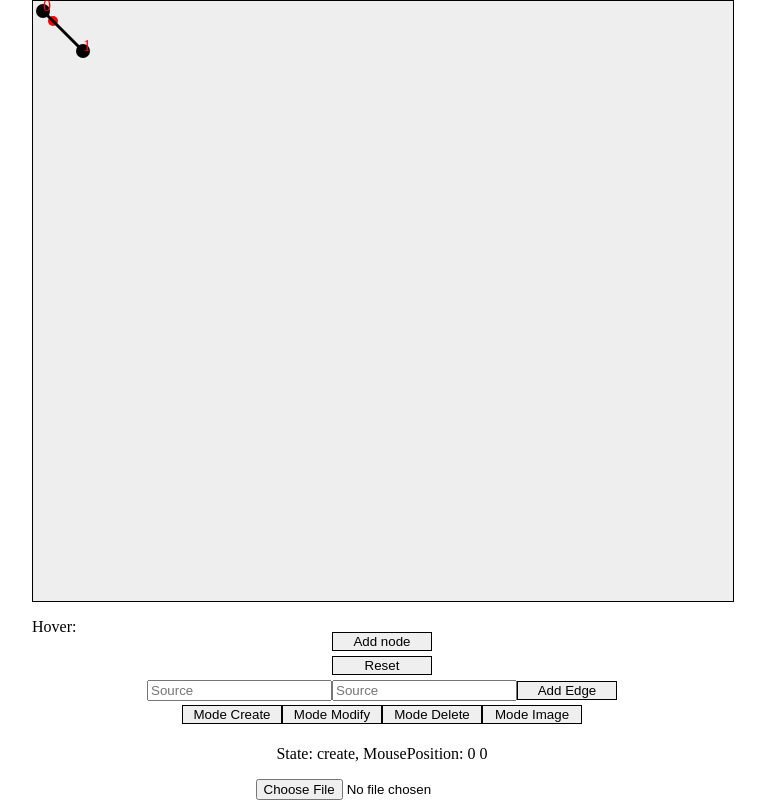
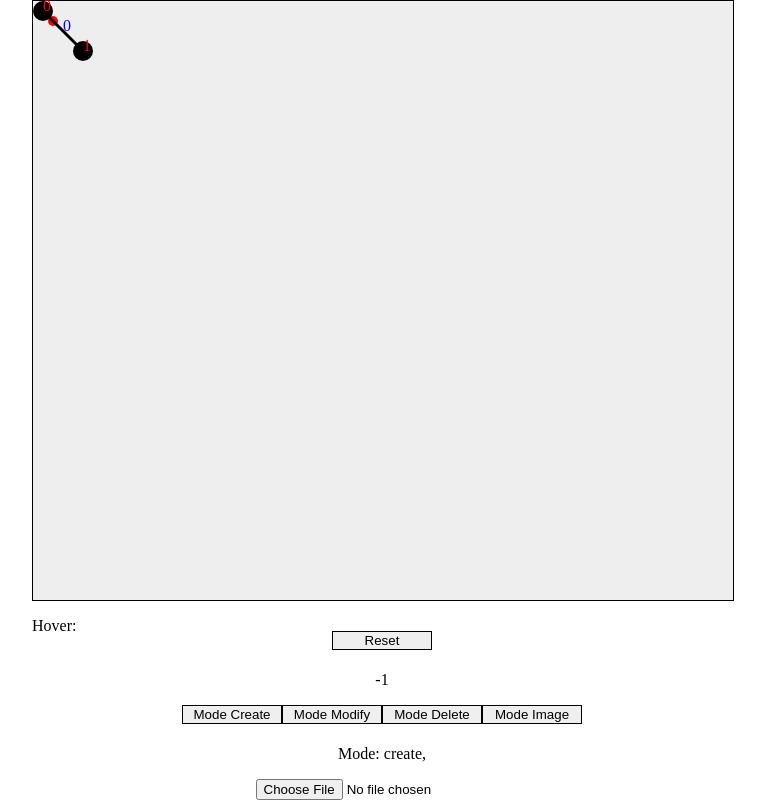
Before and after one commit to carlosfy/graph-drawer, a React (Create React App) app: page / in a window 1280 px wide. Shown: the whole page, without its empty margins (258-1023 px from the left). Built offline with nearby package versions, Linux system fonts and the light colour scheme.

Commit message:
code cleaned, no more useState at all

```diff
--- a/src/App.jsx
+++ b/src/App.jsx
@@ -5,9 +5,34 @@ import Drawer from './components/Drawer'
 import { every } from 'd3-array';
 import { packSiblings } from 'd3-hierarchy';
 
+const initialState = {
+  mode: 'create',
+  container: '',
+  dimensions: { width: 700, height: 700 },
+
+  nodes: [{ id: 0, x: 10, y: 10 }, { id: 1, x: 50, y: 50 }],
+  nextNodeId: 2,
+
+  edges: [{ id: 0, source: 0, target: 1, value: 0 }],
+  sourceEdge: -1,
+  nextEdgeId: 1,
+
+  adj: [[0, 1], [1, 0]],
+
+  sourceImage: '',
+  imagePosition: { x: 0, y: 0 },
+  imageState: 0,
+  firstClick: { x: 0, y: 0 }
+}
+
+
+
 function reducer(state, action) {
   console.log("dispatch used")
   switch (action.type) {
+    case 'reset':
+      document.getElementById('upload2').value = null;
+      return initialState;
     case 'change-sourceImage':
       return {
         ...state,
@@ -45,13 +70,14 @@ function reducer(state, action) {
               }
               break;
             case 'node':
+              // Creation of and edge
               if (state.sourceEdge < 0) {
                 return ({ ...state, edgeState: 1, sourceEdge: action.event.target.id })
               }
               else {
                 if (action.event.target.id < 0 || typeof state.adj[state.sourceEdge] === 'undefined' || typeof state.adj[state.sourceEdge][action.event.target.id] === 'undefined' || state.adj[state.sourceEdge][action.event.target.id] === 1) return ({ ...state });
                 let newId = state.nextEdgeId;
-                let newEdge = { id: newId, source: state.sourceEdge, target: action.event.target.id }
+                let newEdge = { id: newId, source: parseInt(state.sourceEdge), target: parseInt(action.event.target.id), value: 0 }
                 let newAdj = [...state.adj];
                 newAdj[state.sourceEdge][action.event.target.id] = 1;
                 return ({
@@ -84,6 +110,8 @@ function reducer(state, action) {
                   imageState: 1
                 }
               }
+            default:
+              return { ...state }
           }
           break;
         case 'modify':
@@ -128,284 +156,44 @@ function reducer(state, action) {
 
 
 function App() {
-  const [state, dispatch] = useReducer(reducer, {
-    mode: 'create',
-    container: '',
-    dimensions: { width: 700, height: 700 },
+  const [state, dispatch] = useReducer(reducer, initialState);
 
-    nodes: [{ id: 0, x: 10, y: 10 }, { id: 1, x: 50, y: 50 }],
-    nextNodeId: 2,
-
-    edges: [{ id: 0, source: 0, target: 1 }],
-    sourceEdge: -1,
-    targetEdge: -1,
-    nextEdgeId: 1,
-    edgeState: 0,
-
-    adj: [[0, 1], [1, 0]],
-
-    sourceImage: '',
-    imagePosition: { x: 0, y: 0 },
-    imageState: 0,
-    firstClick: { x: 0, y: 0 }
-  });
+  const reset = () => {
+    dispatch({ type: 'reset' })
+  }
 
 
-
-  const [mode, setMode] = useState("create")
-  const [container, setContainer] = useState()
-  const [dimensions, setDimensions] = useState({ width: 700, height: 700 })
-  const [mousePosition, setMousePosition] = useState({ x: 0, y: 0 })
-
-  const [nodes, setNodes] = useState([{ id: 0, x: 10, y: 10 }, { id: 1, x: 50, y: 50 }]);
-  const [nextNodeId, setNextNodeId] = useState(2)
-
-  const [edges, setEdges] = useState([{ id: 0, source: 0, target: 1 }]);
-  const [sourceEdge, setSourceEdge] = useState()
-  const [targetEdge, setTargetEdge] = useState()
-  const [nextEdgeId, setNextEdgeId] = useState(1)
-  const [edgeState, setEdgeState] = useState(0)
-
-  const [adj, setAdj] = useState([[0, 1], [1, 0]])
-
-  const [sourceImage, setSourceImage] = useState('')
-  const [imagePosition, setImagePosition] = useState({ x: 0, y: 0 })
-  const [imageState, setImageState] = useState(0)
-  const [firstClick, setFirstClick] = useState({ x: 0, y: 0 })
-
-
-  const svgRef = useRef();
-
-  const handleMouseMove = useCallback(event => {
-    const { clientX, clientY } = event;
-    setMousePosition({ x: clientX, y: clientY })
-  }, [setMousePosition])
-
-
-  const changeDistances = (element) => {
-    setContainer(hola => element)
-  }
-
-  // Global modications
-  const reset = () => {
-    setNodes([]);
-    setNextNodeId(0);
-    setAdj([])
-    setEdges([])
-  }
-
-  // Node modification
-  // Base function
-  const getNextNodeId = () => {
-    let id = nextNodeId;
-    setNextNodeId(i => i + 1);
-    return id;
-  }
-
-  const addNodeCoordinates = (x, y) => {
-    let newId = getNextNodeId();
-    // console.log('new node, x:' + x + ' y: ' + y);
-    setNodes([...nodes, { id: newId, x: x, y: y }]);
-    setAdj(adj => [...adj.map(ele => [...ele, 0]), Array(adj.length + 1).fill(0)]);
-  }
-
-  const addRandomNode = () => {
-    let newX = Math.floor(Math.random() * dimensions.width)
-    let newY = Math.floor(Math.random() * dimensions.height)
-    addNodeCoordinates(newX, newY);
-  }
-
-  const addNodeClick = (event, element) => {
-    if (!element) { console.log(event.target.parent); return };
-    let newX = event.clientX - element.offsetLeft;
-    let newY = event.clientY - element.offsetTop;
-    addNodeCoordinates(newX, newY)
-  }
-
-  const addNodeMouse = (event) => {
-    let newX = event.clientX - container.offsetLeft;
-    let newY = event.clientY - container.offsetTop;
-    addNodeCoordinates(newX, newY)
-  }
-
-  const deleteNode = (id) => {
-    let currentNode = nodes.filter(ele => ele.id == id)[0];
-    edges.forEach(ele => {
-      if (ele.source == id || ele.target == id) deleteEdge(ele.id);
-    })
-    setTimeout(
-      setNodes(current => {
-        return current.filter(ele => ele.id != id)
-      }), 50
-    )
-
-
-  }
-
-  // Edges
-  // Basic functions
-  const getNextEdgeId = () => {
-    let id = nextEdgeId;
-    setNextEdgeId(i => i + 1);
-    return id;
-  }
-
-  const addEdge = (source, target) => {
-    if (source < 0 || target < 0 || typeof adj[source] === 'undefined' || typeof adj[source][target] === 'undefined' || adj[source][target] === 1) return;
-    // if (typeof adj[source] === 'undefined') return;
-    // if (typeof adj[source][target] === 'undefined') return;
-    // if (adj[source][target] === 1) return;
-    let newId = getNextEdgeId();
-    setEdges([...edges, { id: newId, source: source, target: target }])
-    setAdj(adj => {
-      adj[source][target] = 1;
-      return adj;
-    })
-  }
-
-  const deleteEdge = (id) => {
-    let edge = edges.filter(edge => edge.id == id)[0]
-    setAdj(adj => {
-      adj[edge.source][edge.target] = 0;
-      return adj;
-    })
-    setEdges(currentEdges => currentEdges.filter(edge => edge.id != id));
-  }
-
-  const addEdgeCall = () => {
-
-    addEdge(sourceEdge, targetEdge);
-    setSourceEdge();
-    setTargetEdge();
-  }
-
-  const handleClick = (event) => {
-    // dispatch({ type: 'change-mode', mode: 'modify' })
-
-    switch (mode) {
-      case "create":
-        switch (event.target.className.baseVal) {
-          case 'theSvg':
-          case 'theImage':
-            if (sourceEdge) {
-              setSourceEdge(-1);
-              setEdgeState(0);
-            }
-            else {
-              addNodeMouse(event);
-            }
-
-            break;
-
-          case 'node':
-            if (edgeState === 0) {
-              setSourceEdge(event.target.id);
-              setEdgeState(1)
-            }
-            else {
-              setTargetEdge(event.target.id);
-              addEdge(sourceEdge, event.target.id);
-              setEdgeState(0);
-              setSourceEdge(null);
-              setTargetEdge(null);
-            }
-            break;
-          default:
-            break;
-        }
-        break;
-      case 'delete':
-        switch (event.target.className.baseVal) {
-          case 'edge':
-            deleteEdge(event.target.id)
-            break;
-          case 'node':
-            console.log('mode delete>node')
-            deleteNode(event.target.id);
-            break;
-
-        }
-        break;
-      case 'image':
-        console.log('mode:image')
-        switch (event.target.className.baseVal) {
-          case 'theImage':
-            console.log('case:theImg')
-            if (imageState == 1) {
-              setImagePosition(currentPosition => {
-                return { x: currentPosition.x + event.clientX - firstClick.x, y: currentPosition.y + event.clientY - firstClick.y }
-
-              })
-              setFirstClick({ x: 0, y: 0 })
-              setImageState(0)
-            }
-            else {
-              setFirstClick({ x: event.clientX, y: event.clientY })
-              setImageState(1)
-            }
-            break;
-          default:
-            if (imageState == 1) {
-              setImagePosition(currentPosition => {
-                return { x: currentPosition.x + event.clientX - firstClick.x, y: currentPosition.y + event.clientY - firstClick.y }
-
-              })
-              setFirstClick({ x: 0, y: 0 })
-              setImageState(0)
-            }
-        }
-        break;
-    }
-  }
 
 
 
   // Image
   function handleImageUpload() {
-
     var image = document.getElementById("upload2").files[0];
-
     var reader = new FileReader();
 
     reader.onload = function (e) {
-      setSourceImage(ele => e.target.result)
       dispatch({ type: 'change-sourceImage', source: e.target.result })
-
     }
 
     reader.readAsDataURL(image);
-
   }
-
-  useEffect(() => {
-    // changeDistances(container);
-
-
-  }, [])
-
-
-
 
   return (
     <React.Fragment>
-      <Drawer state={state} dispatchar={dispatch} firstClick={firstClick} imageState={imageState} imagePosition={imagePosition} mousePosition={mousePosition} handleMouseMove={handleMouseMove} sourceImage={sourceImage} nodes={nodes} edges={edges} dimensions={dimensions} add={addNodeMouse} svgReference={svgRef} handleClick={handleClick} changeDistances={changeDistances} selected={sourceEdge} />
-      <button onClick={addRandomNode}>Add node</button>
+      <Drawer state={state} dispatchar={dispatch} />
       <button onClick={reset}>Reset</button>
       <div>
-        <input name="source" placeholder='Source' onChange={(e) => setSourceEdge(e.target.value)} value={sourceEdge}></input>
-        <input name="target" placeholder='Source' onChange={(e) => setTargetEdge(e.target.value)} value={targetEdge}></input>
-        <button onClick={() => addEdgeCall()}>Add Edge</button>
+        <p>{state.sourceEdge}</p>
       </div>
       <div>
-        <button onClick={() => { setMode("create"); dispatch({ type: 'change-mode', mode: 'create' }) }}>Mode Create</button>
-        <button onClick={() => { setMode("modify"); dispatch({ type: 'change-mode', mode: 'modify' }) }}>Mode Modify</button>
-        <button onClick={() => { setMode("delete"); dispatch({ type: 'change-mode', mode: 'delete' }) }}>Mode Delete</button>
-        <button onClick={() => { setMode("image"); dispatch({ type: 'change-mode', mode: 'image' }) }}>Mode Image</button>
+        <button onClick={() => { dispatch({ type: 'change-mode', mode: 'create' }) }}>Mode Create</button>
+        <button onClick={() => { dispatch({ type: 'change-mode', mode: 'modify' }) }}>Mode Modify</button>
+        <button onClick={() => { dispatch({ type: 'change-mode', mode: 'delete' }) }}>Mode Delete</button>
+        <button onClick={() => { dispatch({ type: 'change-mode', mode: 'image' }) }}>Mode Image</button>
       </div>
       <div>
         <p>
-          State: {state.mode},
-          MousePosition: {mousePosition.x} {mousePosition.y}
+          Mode: {state.mode},
         </p>
       </div>
       <div>
@@ -422,6 +210,201 @@ function App() {
 
 
 export default App;
+
+// Old functions
+// -------------------------------------------------------------------------------------------------------
+
+  // const [mode, setMode] = useState("create")
+  // const [container, setContainer] = useState()
+  // const [dimensions, setDimensions] = useState({ width: 700, height: 700 })
+  // const [mousePosition, setMousePosition] = useState({ x: 0, y: 0 })
+
+  // const [nodes, setNodes] = useState([{ id: 0, x: 10, y: 10 }, { id: 1, x: 50, y: 50 }]);
+  // const [nextNodeId, setNextNodeId] = useState(2)
+
+  // const [edges, setEdges] = useState([{ id: 0, source: 0, target: 1 }]);
+  // const [sourceEdge, setSourceEdge] = useState()
+  // const [targetEdge, setTargetEdge] = useState()
+  // const [nextEdgeId, setNextEdgeId] = useState(1)
+  // const [edgeState, setEdgeState] = useState(0)
+
+  // const [adj, setAdj] = useState([[0, 1], [1, 0]])
+
+  // const [sourceImage, setSourceImage] = useState('')
+  // const [imagePosition, setImagePosition] = useState({ x: 0, y: 0 })
+  // const [imageState, setImageState] = useState(0)
+  // const [firstClick, setFirstClick] = useState({ x: 0, y: 0 })
+
+
+
+  // const handleMouseMove = useCallback(event => {
+  //   const { clientX, clientY } = event;
+  //   setMousePosition({ x: clientX, y: clientY })
+  // }, [setMousePosition])
+
+  // Global modications
+
+
+  // Node modification
+  // Base function
+  // const getNextNodeId = () => {
+  //   let id = nextNodeId;
+  //   setNextNodeId(i => i + 1);
+  //   return id;
+  // }
+
+  // const addNodeCoordinates = (x, y) => {
+  //   let newId = getNextNodeId();
+  //   // console.log('new node, x:' + x + ' y: ' + y);
+  //   setNodes([...nodes, { id: newId, x: x, y: y }]);
+  //   setAdj(adj => [...adj.map(ele => [...ele, 0]), Array(adj.length + 1).fill(0)]);
+  // }
+
+  // const addRandomNode = () => {
+  //   let newX = Math.floor(Math.random() * dimensions.width)
+  //   let newY = Math.floor(Math.random() * dimensions.height)
+  //   addNodeCoordinates(newX, newY);
+  // }
+
+  // const addNodeClick = (event, element) => {
+  //   if (!element) { console.log(event.target.parent); return };
+  //   let newX = event.clientX - element.offsetLeft;
+  //   let newY = event.clientY - element.offsetTop;
+  //   addNodeCoordinates(newX, newY)
+  // }
+
+  // const addNodeMouse = (event) => {
+  //   let newX = event.clientX - container.offsetLeft;
+  //   let newY = event.clientY - container.offsetTop;
+  //   addNodeCoordinates(newX, newY)
+  // }
+
+  // const deleteNode = (id) => {
+  //   let currentNode = nodes.filter(ele => ele.id == id)[0];
+  //   edges.forEach(ele => {
+  //     if (ele.source == id || ele.target == id) deleteEdge(ele.id);
+  //   })
+  //   setTimeout(
+  //     setNodes(current => {
+  //       return current.filter(ele => ele.id != id)
+  //     }), 50
+  //   )
+  // }
+
+  // Edges
+  // Basic functions
+  // const getNextEdgeId = () => {
+  //   let id = nextEdgeId;
+  //   setNextEdgeId(i => i + 1);
+  //   return id;
+  // }
+
+  // const addEdge = (source, target) => {
+  //   if (source < 0 || target < 0 || typeof adj[source] === 'undefined' || typeof adj[source][target] === 'undefined' || adj[source][target] === 1) return;
+  //   let newId = getNextEdgeId();
+  //   setEdges([...edges, { id: newId, source: source, target: target }])
+  //   setAdj(adj => {
+  //     adj[source][target] = 1;
+  //     return adj;
+  //   })
+  // }
+
+  // const deleteEdge = (id) => {
+  //   let edge = edges.filter(edge => edge.id == id)[0]
+  //   setAdj(adj => {
+  //     adj[edge.source][edge.target] = 0;
+  //     return adj;
+  //   })
+  //   setEdges(currentEdges => currentEdges.filter(edge => edge.id != id));
+  // }
+
+  // const addEdgeCall = () => {
+
+  //   addEdge(sourceEdge, targetEdge);
+  //   setSourceEdge();
+  //   setTargetEdge();
+  // }
+
+  // const handleClick = (event) => {
+  //   // dispatch({ type: 'change-mode', mode: 'modify' })
+
+  //   switch (mode) {
+  //     case "create":
+  //       switch (event.target.className.baseVal) {
+  //         case 'theSvg':
+  //         case 'theImage':
+  //           if (sourceEdge) {
+  //             setSourceEdge(-1);
+  //             setEdgeState(0);
+  //           }
+  //           else {
+  //             addNodeMouse(event);
+  //           }
+
+  //           break;
+
+  //         case 'node':
+  //           if (edgeState === 0) {
+  //             setSourceEdge(event.target.id);
+  //             setEdgeState(1)
+  //           }
+  //           else {
+  //             setTargetEdge(event.target.id);
+  //             addEdge(sourceEdge, event.target.id);
+  //             setEdgeState(0);
+  //             setSourceEdge(null);
+  //             setTargetEdge(null);
+  //           }
+  //           break;
+  //         default:
+  //           break;
+  //       }
+  //       break;
+  //     case 'delete':
+  //       switch (event.target.className.baseVal) {
+  //         case 'edge':
+  //           deleteEdge(event.target.id)
+  //           break;
+  //         case 'node':
+  //           console.log('mode delete>node')
+  //           deleteNode(event.target.id);
+  //           break;
+
+  //       }
+  //       break;
+  //     case 'image':
+  //       console.log('mode:image')
+  //       switch (event.target.className.baseVal) {
+  //         case 'theImage':
+  //           console.log('case:theImg')
+  //           if (imageState == 1) {
+  //             setImagePosition(currentPosition => {
+  //               return { x: currentPosition.x + event.clientX - firstClick.x, y: currentPosition.y + event.clientY - firstClick.y }
+
+  //             })
+  //             setFirstClick({ x: 0, y: 0 })
+  //             setImageState(0)
+  //           }
+  //           else {
+  //             setFirstClick({ x: event.clientX, y: event.clientY })
+  //             setImageState(1)
+  //           }
+  //           break;
+  //         default:
+  //           if (imageState == 1) {
+  //             setImagePosition(currentPosition => {
+  //               return { x: currentPosition.x + event.clientX - firstClick.x, y: currentPosition.y + event.clientY - firstClick.y }
+
+  //             })
+  //             setFirstClick({ x: 0, y: 0 })
+  //             setImageState(0)
+  //           }
+  //       }
+  //       break;
+  //   }
+  // }
+
+// -------------------------------------------------------------------------------------------------------
 
 
 // function App() {
--- a/src/components/Drawer.jsx
+++ b/src/components/Drawer.jsx
@@ -1,7 +1,8 @@
-import React, { useEffect, useState, useCallback } from 'react'
+import React, { useEffect, useRef, useState, useCallback } from 'react'
 import { select } from 'd3';
 
-const Drawer = ({ state, dispatchar, firstClick, imageState, imagePosition, mousePosition, handleMouseMove, sourceImage, nodes, edges, dimensions, add, svgReference, handleClick, changeDistances, selected }) => {
+const Drawer = ({ state, dispatchar }) => {
+    const svgRef = useRef();
     const [inNode, setinNode] = useState(null)
     var containerEle = document.getElementById('container')
     const [mousePosition2, setMousePosition2] = useState({ x: 0, y: 0 })
@@ -13,14 +14,11 @@ const Drawer = ({ state, dispatchar, firstClick, imageState, imagePosition, mous
 
 
     useEffect(() => {
-        const svg = select(svgReference.current)
+        const svg = select(svgRef.current)
         containerEle = document.getElementById('container')
 
-        changeDistances(containerEle)
+        // changeDistances(containerEle)
         dispatchar({ type: 'change-container', element: containerEle })
-
-
-
 
         svg.selectAll('.edge')
             .data(state.edges)
@@ -38,25 +36,29 @@ const Drawer = ({ state, dispatchar, firstClick, imageState, imagePosition, mous
                 return "M" + originNode.x + ',' + originNode.y + 'L' + finalNode.x + ',' + finalNode.y;
             })
 
-        // svg.select('#photo')
-        //     .attr('x', () => {
-        //         if (imageState == 0) return imagePosition.x;
-        //         return imagePosition.x + mousePosition2.x - firstClick.x;
-        //     })
-        //     .attr('y', () => {
-        //         if (imageState == 0) return imagePosition.y;
-        //         return imagePosition.y + mousePosition2.y - firstClick.y;
-        //     })
-        //     .attr('width', 500)
-        //     .attr('height', 500)
-        //     .attr('href', d => sourceImage)
+        svg.selectAll('.edge-label')
+            .data(state.edges)
+            .join('text')
+            .attr('class', 'edge-label')
+            .attr('x', d => {
+                let originNode = state.nodes.filter(n => n.id == d.source)[0];
+                let finalNode = state.nodes.filter(n => n.id == d.target)[0];
+                return ((originNode.x + finalNode.x) / 2);
+            })
+            .attr('y', d => {
+                let originNode = state.nodes.filter(n => n.id == d.source)[0];
+                let finalNode = state.nodes.filter(n => n.id == d.target)[0];
+                return ((originNode.y + finalNode.y) / 2);
+            })
+            .text(d => d.value)
+            .attr('fill', 'blue')
 
         svg.selectAll('.node')
             .data(state.nodes)
             .join('circle')
             .attr('class', 'node')
             .attr('id', d => d.id)
-            .attr('r', 7)
+            .attr('r', 10)
             .attr('z-index', 10)
             .attr('cx', d => d.x)
             .attr('cy', d => d.y)
@@ -83,22 +85,11 @@ const Drawer = ({ state, dispatchar, firstClick, imageState, imagePosition, mous
             .attr('dx', 0)
             .attr('dy', 0)
             .raise()
-        // .attr('href', () => {
-        //     var image = document.getElementById("upload").files[0];
 
-        //     var reader = new FileReader();
 
-        //     reader.onload = function (e) {
-        //         return e.target.result;
-        //     }
-        //     // console.log(reader.readAsDataURL(image))
-        //     reader.readAsDataURL(image);
-
-        // })
-
-    }, [state.nodes, state.edges, dimensions, inNode, state.sourceEdge])
+    }, [state.nodes, state.edges, inNode, state.sourceEdge])
     useEffect(() => {
-        const svg = select(svgReference.current)
+        const svg = select(svgRef.current)
         svg.select('#photo')
             .attr('x', () => {
                 if (state.imageState == 0) return state.imagePosition.x;
@@ -111,7 +102,7 @@ const Drawer = ({ state, dispatchar, firstClick, imageState, imagePosition, mous
     }, [mousePosition2])
 
     useEffect(() => {
-        const svg = select(svgReference.current)
+        const svg = select(svgRef.current)
         svg.select('#photo')
             .attr('x', () => {
                 if (state.imageState == 0) return state.imagePosition.x;
@@ -127,8 +118,8 @@ const Drawer = ({ state, dispatchar, firstClick, imageState, imagePosition, mous
     }, [state.sourceImage])
 
     return (
-        <div id='container' style={{ width: dimensions.width, height: dimensions.height, marginBottom: "2rem" }} >
-            <svg id='svg' className='theSvg' ref={svgReference} style={{ width: "100%" }} onMouseMove={handleMouseMove2} onClick={(e) => { dispatchar({ type: 'event', event: e }); handleClick(e); console.log('In drawer: ', e.target.className.baseVal) }}>
+        <div id='container' style={{ width: state.dimensions.width, height: state.dimensions.height, marginBottom: "2rem" }} >
+            <svg id='svg' className='theSvg' ref={svgRef} style={{ width: "100%" }} onMouseMove={handleMouseMove2} onClick={(e) => { dispatchar({ type: 'event', event: e }); console.log('In drawer: ', e.target.className.baseVal) }}>
                 <image className='theImage' href='./googleLogo.png' id='photo' x="0" y="0" height="100" width="100" />
                 <circle r='5' cx='20' cy='20' fill='red' >prueba de circulo</circle>
             </svg>
```
